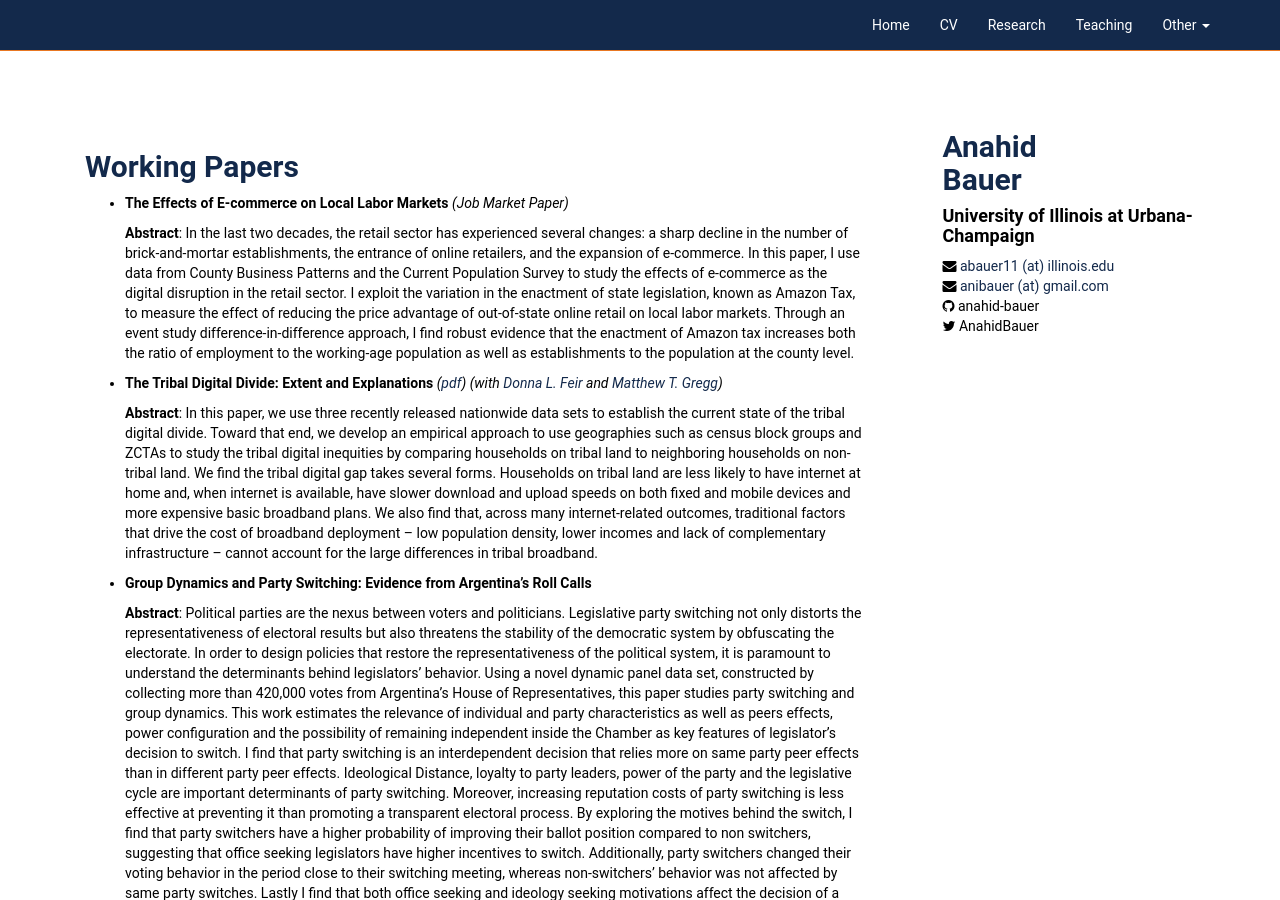
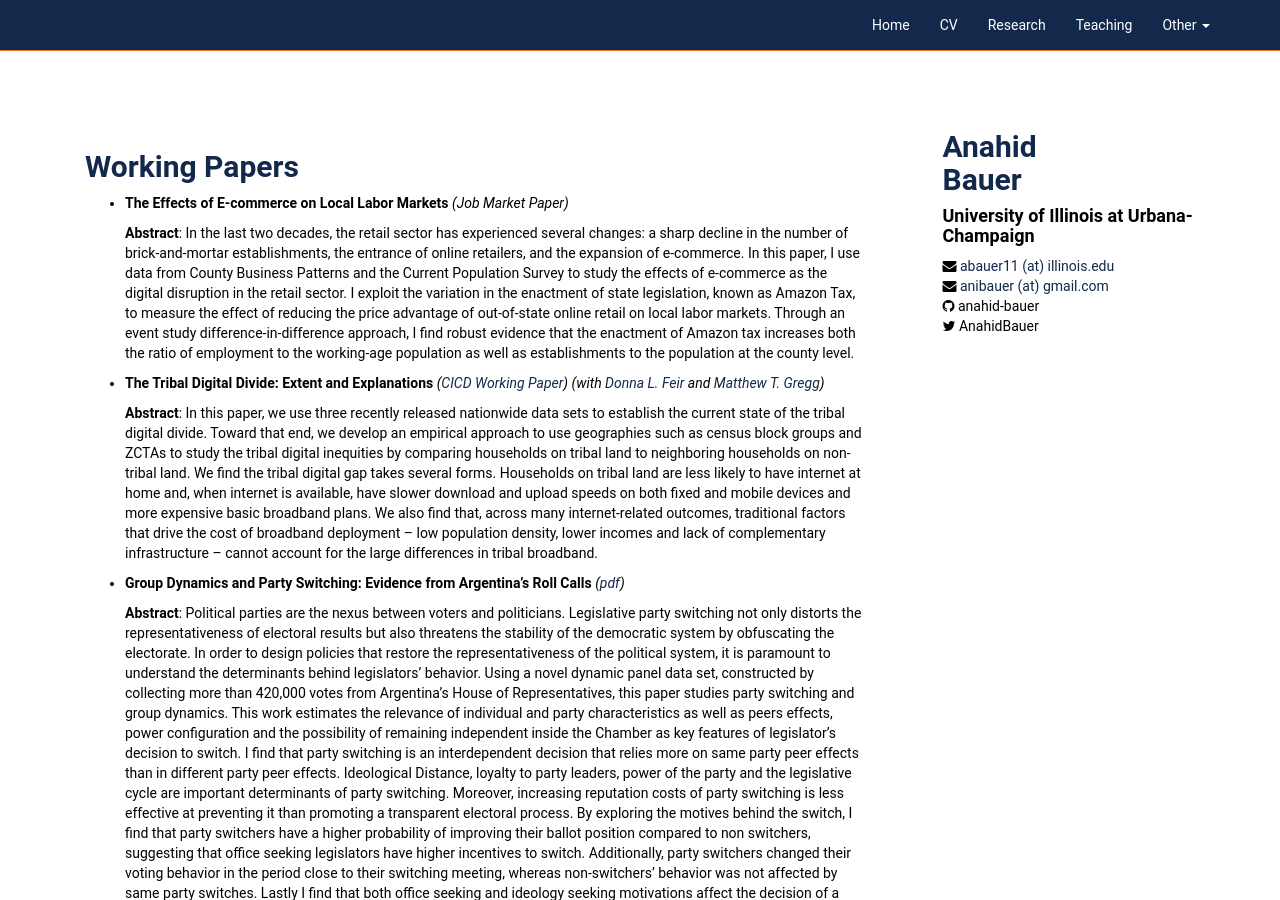
Before and after one commit to anahid-bauer/anahid-bauer.github.io, a Jekyll site: the page built from research.md, in a window 1280 px wide and 900 px high. Built offline with Jekyll 4.4.1, drawn with Linux system fonts in a browser that asks for light colours; our own code applies the rules of GitHub Pages for plain Markdown files.

Commit message:
research update

```diff
--- a/research.md
+++ b/research.md
@@ -14,7 +14,7 @@ layout: secondary_pages
 
 
 
-* **The Tribal Digital Divide: Extent and Explanations** *([pdf](https://www.minneapolisfed.org/research/cicd-working-paper-series/the-tribal-digital-divide-extent-and-explanations))*  <!---[[SSRN]](https://ssrn.com/abstract=3020332) -->
+* **The Tribal Digital Divide: Extent and Explanations** *([CICD Working Paper](https://www.minneapolisfed.org/research/cicd-working-paper-series/the-tribal-digital-divide-extent-and-explanations))*  <!---[[SSRN]](https://ssrn.com/abstract=3020332) -->
 	*(with [Donna L. Feir](https://www.donnafeir.com/) and [Matthew T. Gregg](https://sites.google.com/prod/view/mattgregg))*
 
 	**Abstract**:
```
Also changed, not shown: other parts of research.md (+1 -1 lines), 1 other file.
